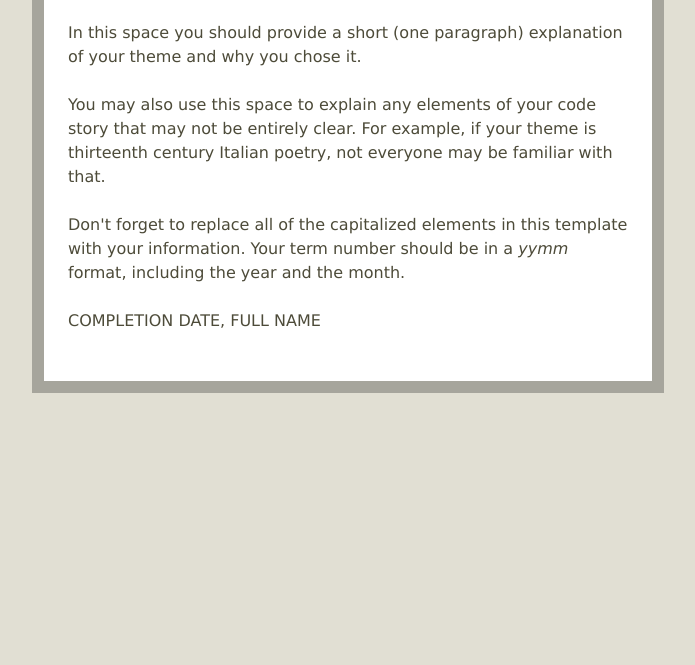
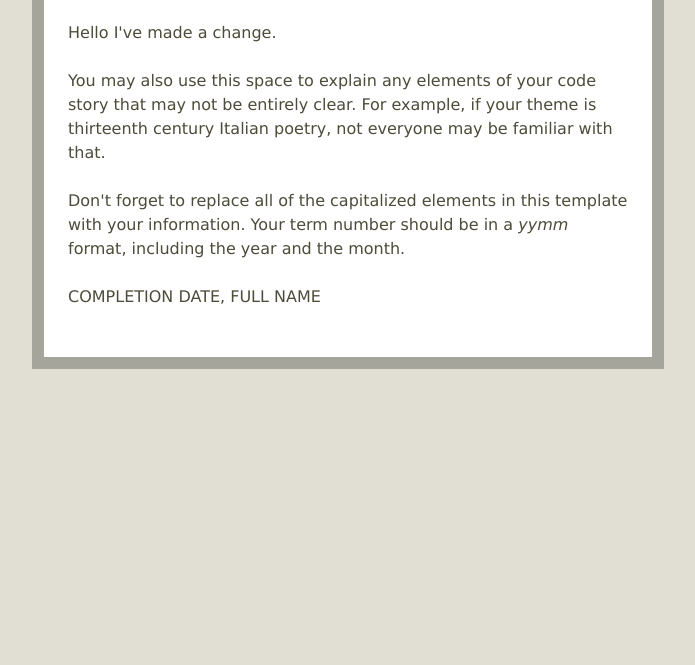
Before and after one commit to anjiluh/mdv-projects, a plain HTML site: page sdi-project2.html in a window 1280 px wide. Shown: the part 135-800 px from the top of the page, without its empty margins (292-987 px from the left). Drawn offline with Linux system fonts and the light colour scheme.

Commit message:
Update master

```diff
--- a/sdi-project2.html
+++ b/sdi-project2.html
@@ -10,7 +10,7 @@
     <h2>Project 2</h2>
 </header>
 <article>
-<p>In this space you should provide a short (one paragraph) explanation of your theme and why you chose it.</p>
+<p>Hello I've made a change.</p>
 <p>You may also use this space to explain any elements of your code story that may not be entirely clear.  For example, if your theme is thirteenth century Italian poetry, not everyone may be familiar with that.</p>
 <p>Don't forget to replace all of the capitalized elements in this template with your information.  Your term number should be in a <em>yymm</em> format, including the year and the month.</p>
 </article>
```
